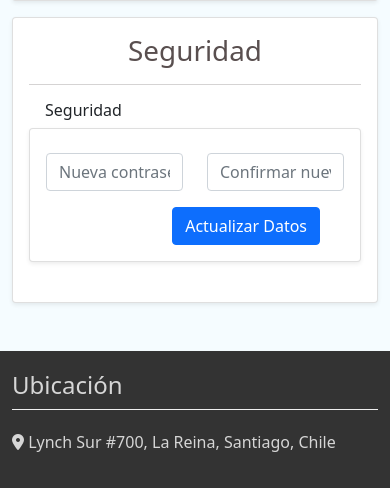
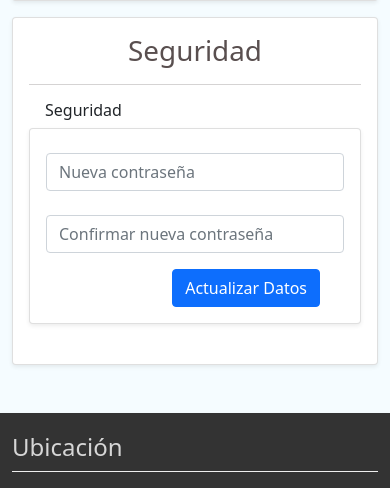
Before and after one commit to nhpaz/Sn-wapp, a Django app: page /perfil/seguridad/ in a window 390 px wide. Shown: the part 471-959 px from the top of the page. Run offline with Django 4.2, Linux system fonts and the light colour scheme; some libraries are stand-ins or nearby versions.

Commit message:
Mejorando responsive en formularios

```diff
--- a/templates/templatesServicios/seguridad.html
+++ b/templates/templatesServicios/seguridad.html
@@ -32,11 +32,11 @@
 
             <div class="card card-body shadow-sm mb-4">
                 <div class="row">
-                    <div class="col-6 mt-2 mb-3 ">
+                    <div class="col-md-6 mt-2 mb-3 ">
                         {{form.new_password1}}
 
                     </div>
-                    <div class="col-6 mt-2 mb-3 ">
+                    <div class="col-md-6 mt-2 mb-3 ">
                         {{form.new_password2}}
 
 
--- a/templates/templatesUsuario/perfil.html
+++ b/templates/templatesUsuario/perfil.html
@@ -51,11 +51,11 @@
 
             <div class="card card-body shadow-sm mb-4">
                 <div class="row">
-                    <div class="col-6 mt-2 mb-3 ">
+                    <div class="col-md-6 mt-2 mb-3 ">
                         <label for="email">Email:</label>
                         <input type="email" name="email" value="{{user.email}}" placeholder="Correo Electrónico" class="form-control" required>
                     </div>
-                    <div class="col-6 mt-2 mb-3">
+                    <div class="col-md-6 mt-2 mb-3">
                         <label for="last_name">Telefono:</label>
                         <input type="text" name="telefono" value="{{user.telefono}}" placeholder="Teléfono" class="form-control" required pattern="[0-9]{9}" title="Ejemplo: 912345678">
                     </div>
```
